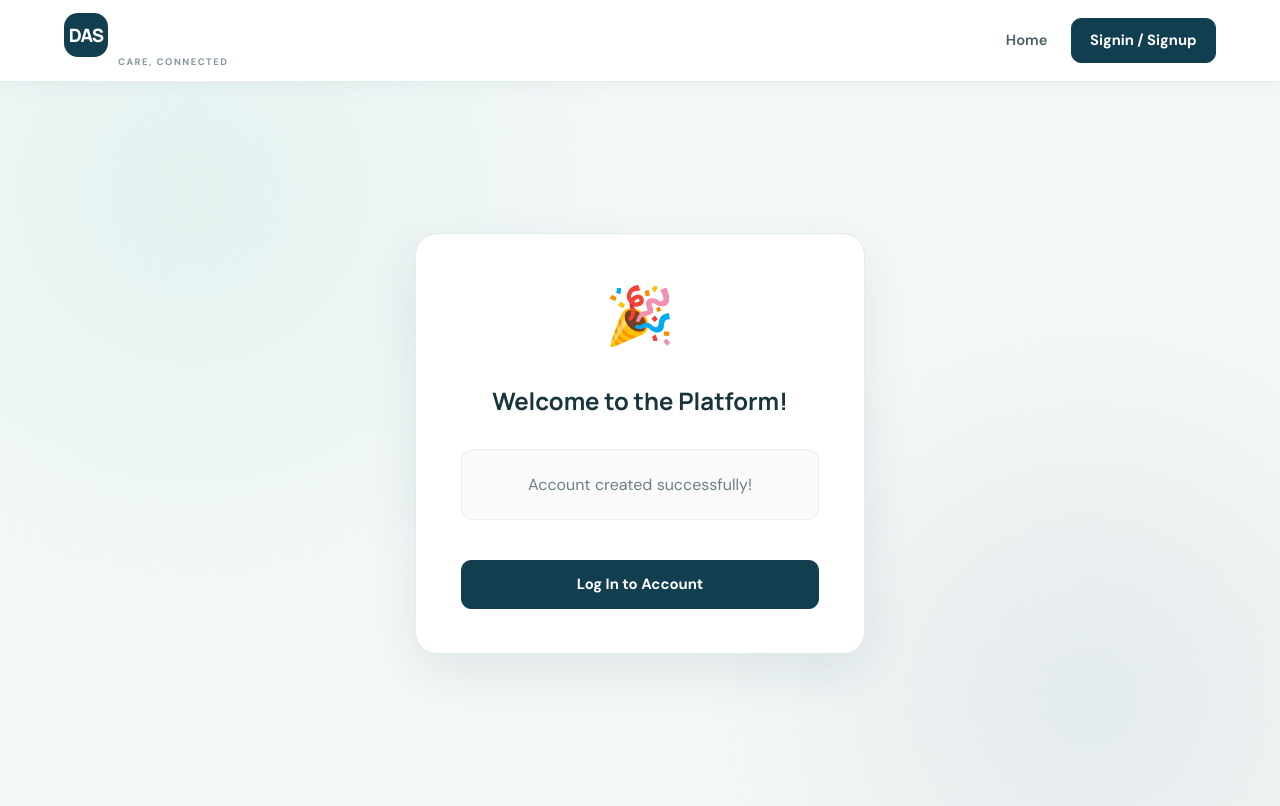
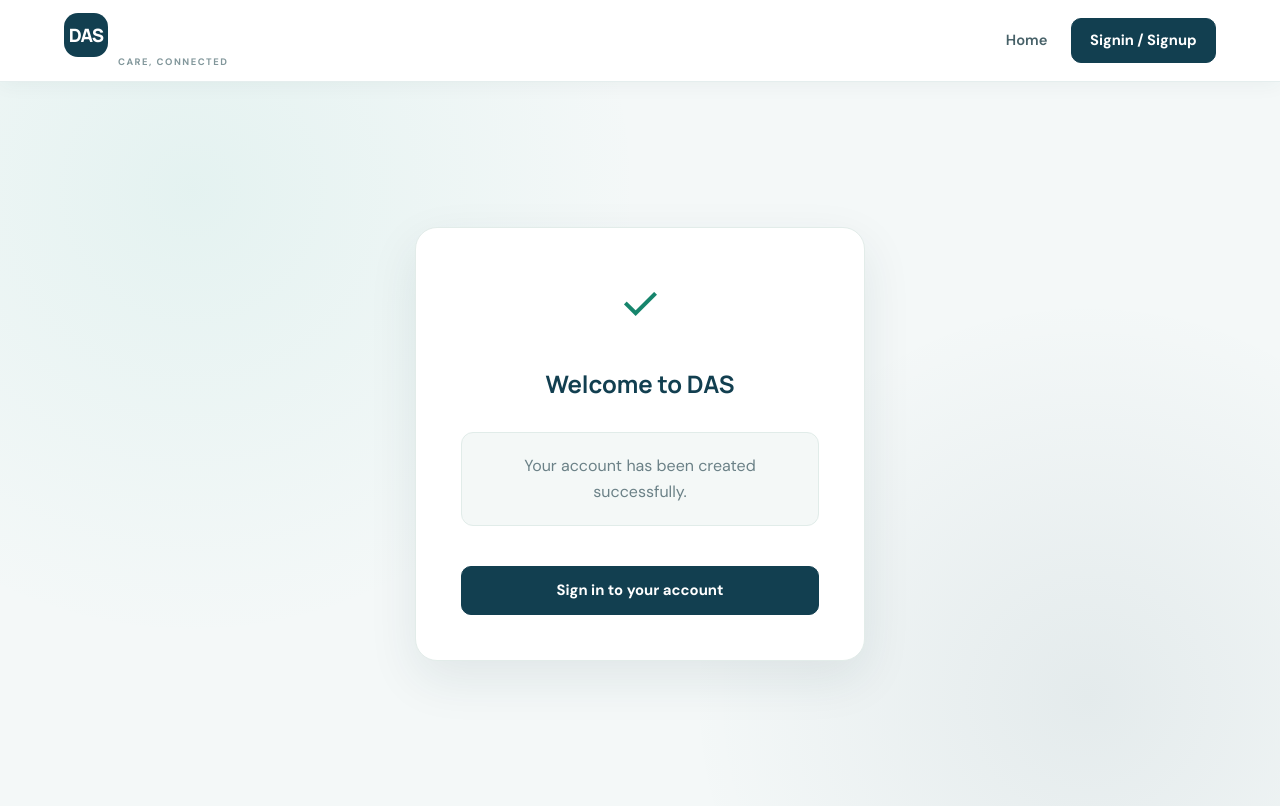
Before and after one commit to ishanshdubey-builds/doctor-appointment-system, a React (Create React App) app in the folder frontend/frontend-ui/: page /signupsuccess in a window 1280 px wide. Built offline with nearby package versions, Linux system fonts and the light colour scheme; no server answers.

Commit message:
Fix confirmation routes and registration validation

```diff
--- a/frontend/frontend-ui/src/Component/UI/SignupSuccess.jsx
+++ b/frontend/frontend-ui/src/Component/UI/SignupSuccess.jsx
@@ -1,73 +1,29 @@
-// -------------------------------------------------------------
-// SignupSuccess.jsx - Registration Confirmation View
-// Intercepts positive server responses post-signup and displays onboarding
-// -------------------------------------------------------------
-
-// Import core React definitions
 import React from "react";
-
-// Import navigation routing object to extract payload state and route linking
 import { useLocation, Link } from "react-router-dom";
 
-// Component directly maps to the route post-successful user registration
 const SignupSuccess = () => {
-  // Extract contextual location routing payload mapped by Signup.jsx navigation
   const location = useLocation();
+  const response = location?.state?.responseMessage;
+  const message = typeof response === "string"
+    ? response
+    : response?.message || "Your account has been created successfully.";
 
-  // Default string fallback averting undefined access scenarios
-  let responseMessage = "Account created successfully!";
-
-  // Safe traversal confirming route payload contained response string block
-  if (location?.state?.responseMessage) {
-    if (typeof location.state.responseMessage === "string") {
-      // Map textual literal
-      responseMessage = location.state.responseMessage;
-    } else if (location.state.responseMessage.response) {
-      // Use mapped property block if backend replied with canonical structure
-      responseMessage = location.state.responseMessage.response;
-    } else {
-      // Fallback JSON dump representation
-      responseMessage = JSON.stringify(location.state.responseMessage, null, 2);
-    }
-  }
-
-  // Visual component boundary defining completion logic
   return (
-    // Outer framework vertically and horizontally centering prompt
-    <div className="auth-wrapper" style={{ padding: '2rem 1rem' }}>
-
-      {/* Boxed panel inheriting standard visual themes */}
+    <div className="auth-wrapper" style={{ padding: "2rem 1rem" }}>
       <div className="auth-card glass-panel" style={{ textAlign: "center", maxWidth: "450px" }}>
-
-        {/* Celebration icon for immediate visual user feedback */}
-        <div style={{ fontSize: '3.5rem', marginBottom: '1rem' }}>&#127881;</div>
-
-        {/* Strong header signifying clear successful registration state */}
-        <h2 style={{ color: 'var(--color-primary-dark)', marginBottom: '1rem', marginTop: 0 }}>
-          Welcome to the Platform!
+        <div style={{ fontSize: "3rem", marginBottom: "1rem", color: "var(--color-success)" }} aria-hidden="true">✓</div>
+        <h2 style={{ color: "var(--color-primary)", marginBottom: "1rem", marginTop: 0 }}>
+          Welcome to DAS
         </h2>
-
-        {/* Dedicated container displaying server persistence confirmation literal string */}
-        <div style={{
-          background: 'rgba(0,0,0,0.02)',
-          padding: '1.5rem',
-          borderRadius: 'var(--radius)',
-          border: '1px solid rgba(0,0,0,0.05)',
-          marginBottom: '1.5rem',
-          color: 'var(--text-muted)'
-        }}>
-          <p style={{ margin: 0 }}>{responseMessage}</p>
+        <div style={{ background: "#f4f8f7", padding: "1.25rem", borderRadius: "var(--radius)", border: "1px solid #e1ece9", marginBottom: "1.5rem" }}>
+          <p style={{ margin: 0, color: "var(--text-muted)", lineHeight: 1.6 }}>{message}</p>
         </div>
-
-        {/* Dedicated call-to-action pressing user to immediately authenticate with new data */}
-        <Link to="/login" className="btn primary-btn auth-btn" style={{ textDecoration: 'none' }}>
-          Log In to Account
+        <Link to="/Signin" className="btn primary-btn auth-btn" style={{ textDecoration: "none" }}>
+          Sign in to your account
         </Link>
-
       </div>
     </div>
   );
 };
 
-// Export explicit function definition referencing scope limits
 export default SignupSuccess;
```
